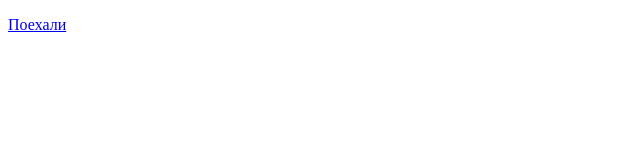
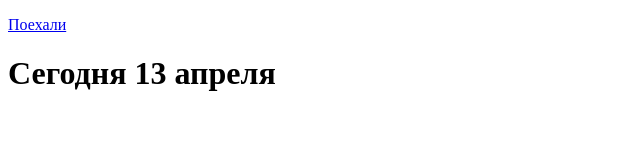
Before and after one commit to Shavasana11/shavasana11.github.io, a plain HTML site: page index.html in a window 1280 px wide. Shown: the whole page, without its empty margins (0-640 px from the left). Drawn offline with Linux system fonts and the light colour scheme.

```diff
--- a/index.html
+++ b/index.html
@@ -6,5 +6,6 @@
 </head>
 <body>
 <p><a href="lana">Поехали</a></p>
+<h1>Сегодня 13 апреля</h1>
 </body>
 </html>
```
